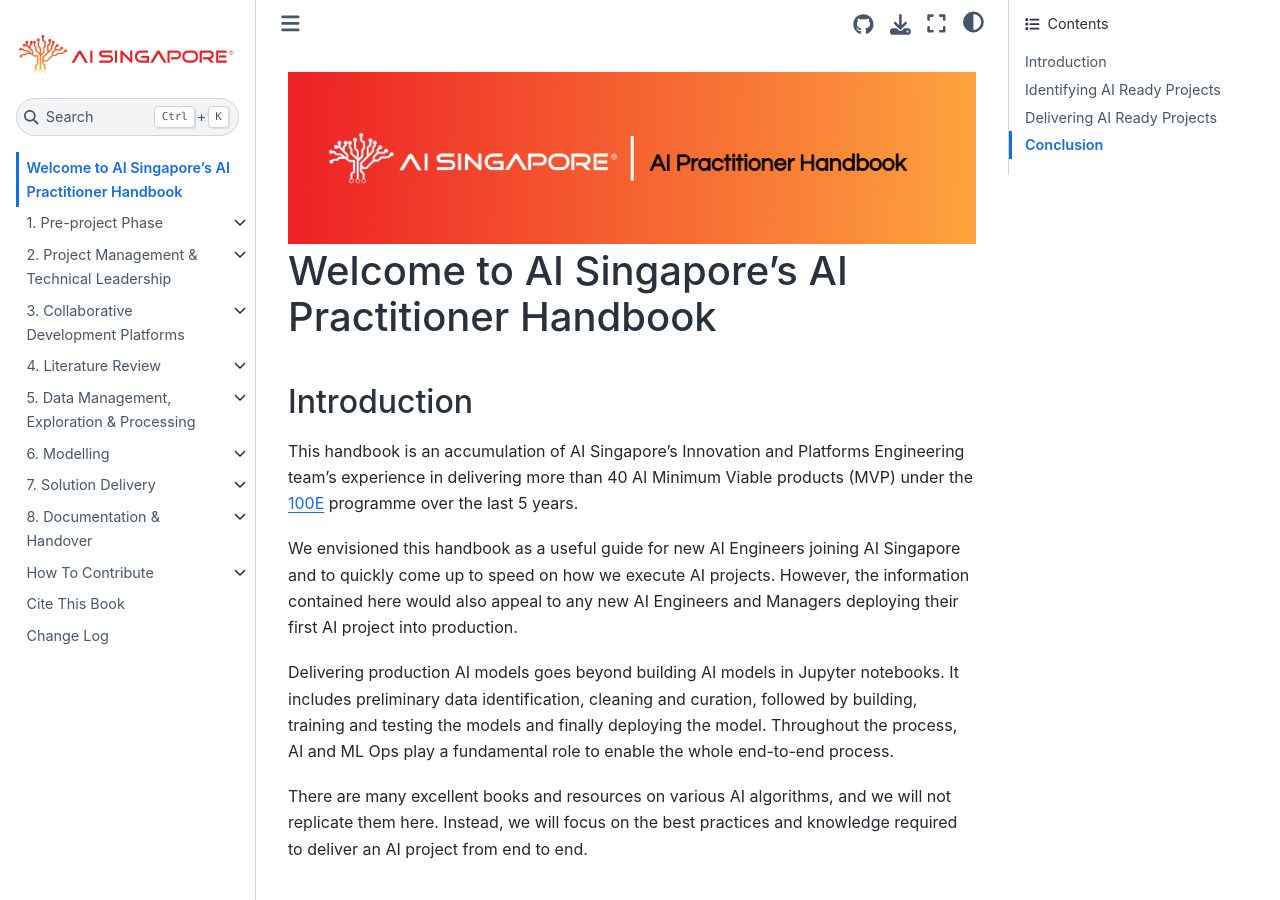
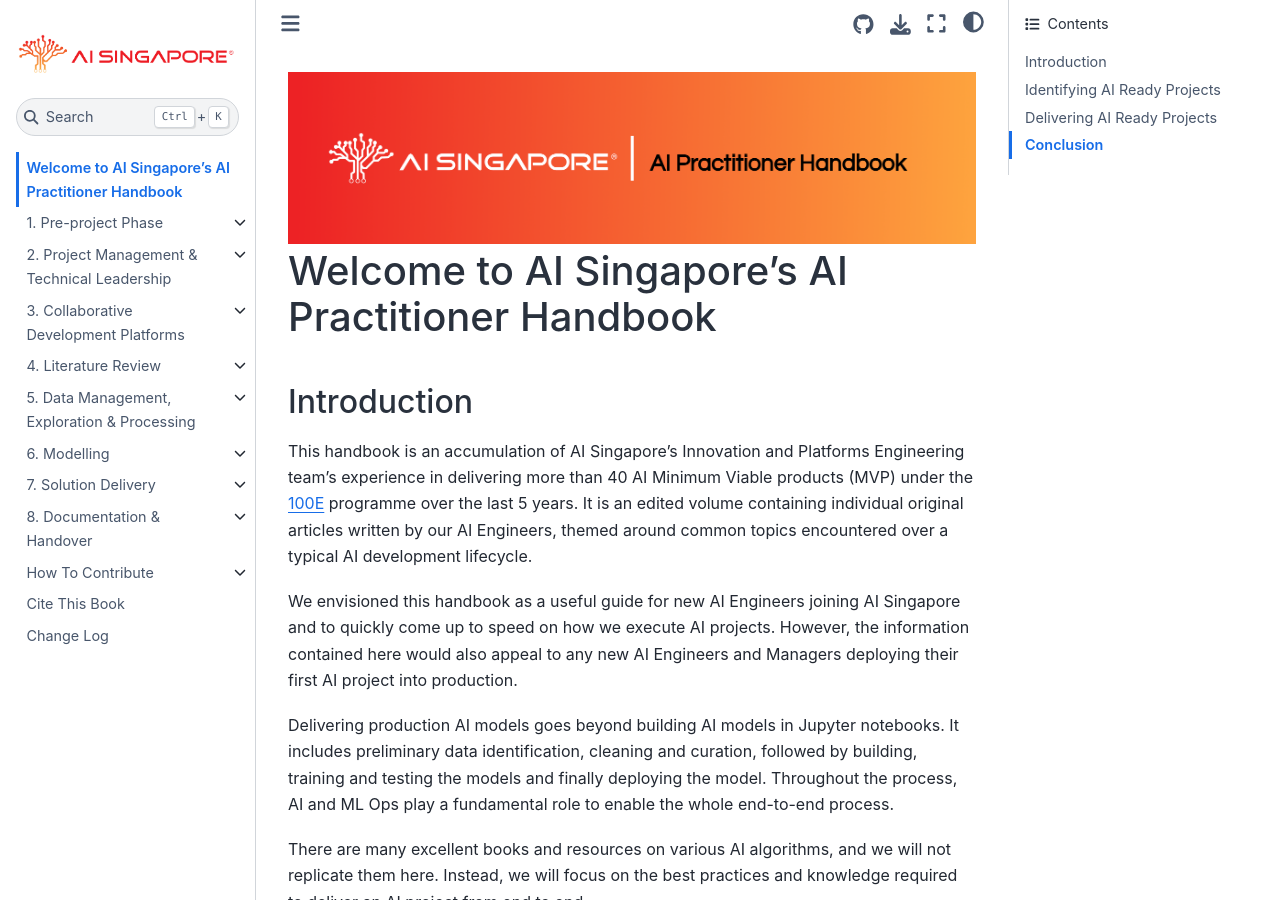
Before and after one commit to aisingapore/ai-practitioner-handbook, a Jupyter Book: the page built from book/intro.md, in a window 1280 px wide and 900 px high. Built offline with Jupyter Book 1.0.4 settings and Sphinx 7.4.7 and the Sphinx Book theme 1.1.4, drawn with Linux system fonts in a browser that asks for light colours.

Commit message:
Added mention of edited volume

```diff
--- a/book/intro.md
+++ b/book/intro.md
@@ -7,7 +7,7 @@
 
 ## Introduction
 
-This handbook is an accumulation of AI Singapore’s Innovation and Platforms Engineering team's experience in delivering more than 40 AI Minimum Viable products (MVP) under the [100E](https://www.aisingapore.org/innovation/100e) programme over the last 5 years.
+This handbook is an accumulation of AI Singapore’s Innovation and Platforms Engineering team's experience in delivering more than 40 AI Minimum Viable products (MVP) under the [100E](https://www.aisingapore.org/innovation/100e) programme over the last 5 years.  It is an edited volume containing individual original articles written by our AI Engineers, themed around common topics encountered over a typical AI development lifecycle.
 
 We envisioned this handbook as a useful guide for new AI Engineers joining AI Singapore and to quickly come up to speed on how we execute AI projects. However, the information contained here would also appeal to any new AI Engineers and Managers deploying their first AI project into production.
 
```
